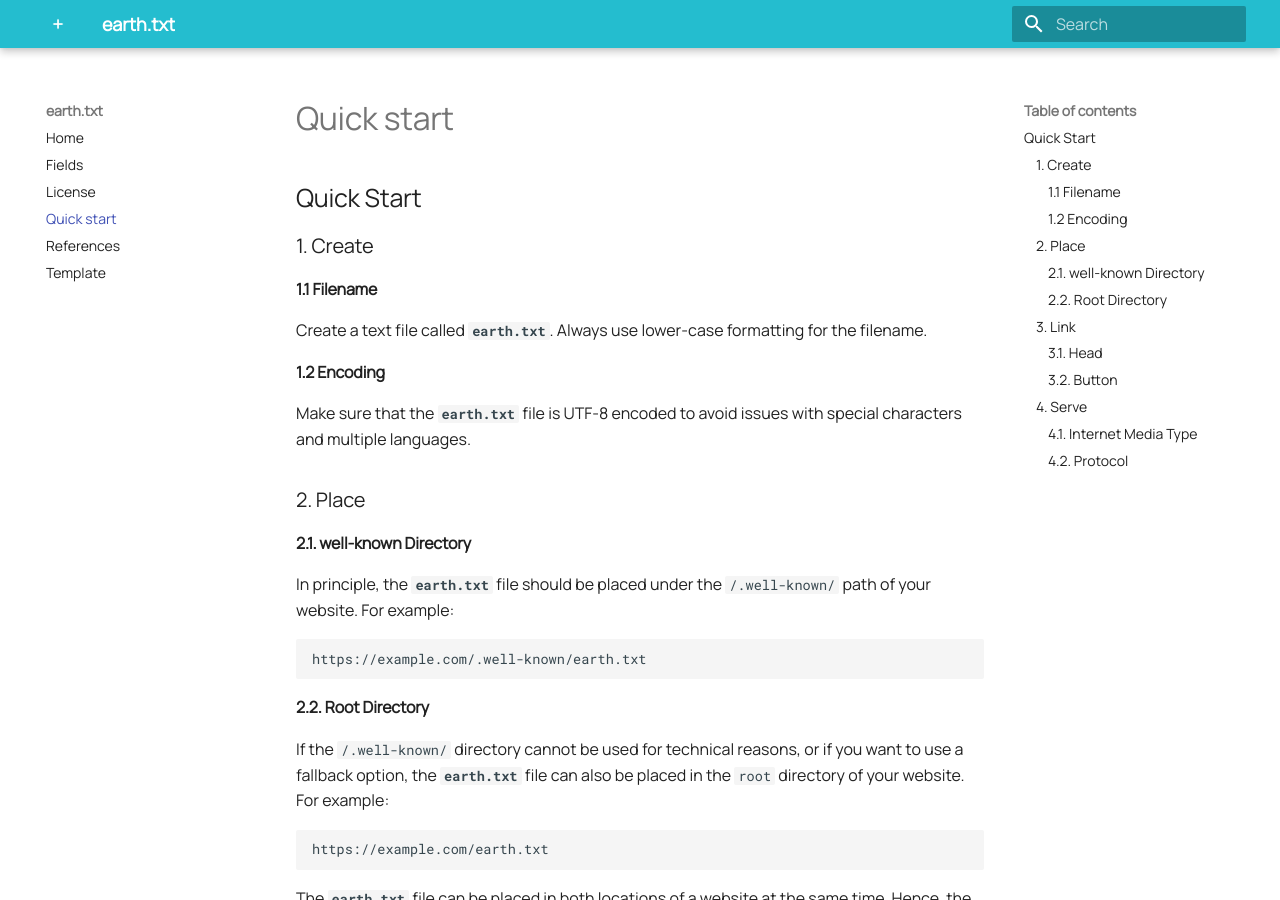
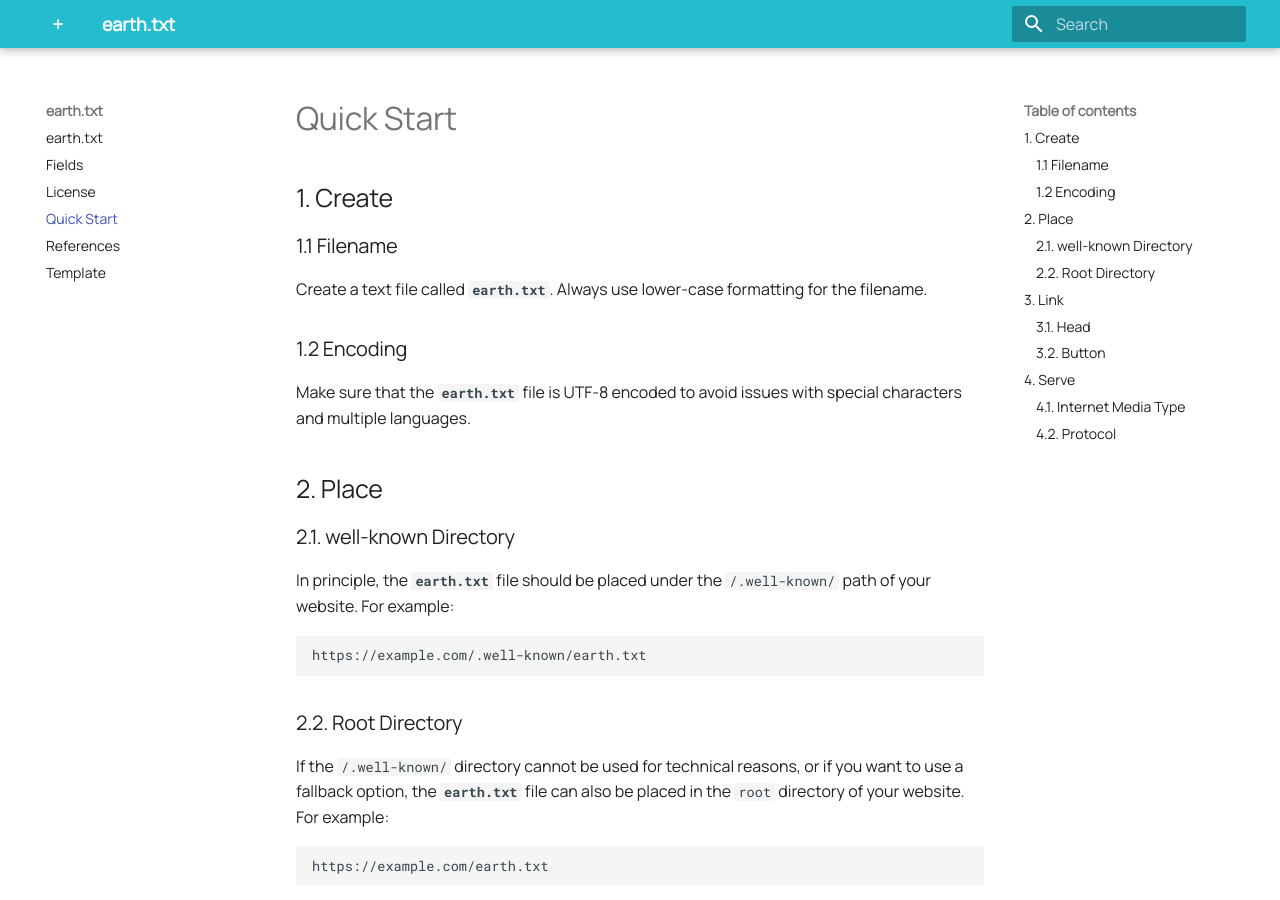
Before and after one commit to scape-foundation/earth-txt, an MkDocs documentation site: the page built from docs/quick_start.md, in a window 1280 px wide and 900 px high. Built offline with MkDocs 1.6.1 and Material for MkDocs 9.7.7, drawn with Linux system fonts in a browser that asks for light colours.

Commit message:
Update docs

````diff
--- a/docs/index.md
+++ b/docs/index.md
@@ -1,3 +1,5 @@
+# earth.txt
+
 <header>
 <p align="center">
     <img src=".github/images/earthtxt_logo.png" width="20%" height="20%" alt="Earth.txt Logo">
@@ -7,9 +9,6 @@
 </header>
 
 <br/>
-
-
-
 
 
 
--- a/docs/quick_start.md
+++ b/docs/quick_start.md
@@ -1,20 +1,18 @@
+# Quick Start
 
-## Quick Start
+## 1. Create
 
-
-### 1. Create
-
-#### 1.1 Filename
+### 1.1 Filename
 Create a text file called **`earth.txt`**.
 Always use lower-case formatting for the filename.
 
-#### 1.2 Encoding
+### 1.2 Encoding
 Make sure that the **`earth.txt`** file is UTF-8 encoded to avoid issues with special characters and multiple languages.
 
 
-### 2. Place
+## 2. Place
 
-#### 2.1. well-known Directory
+### 2.1. well-known Directory
 In principle, the **`earth.txt`** file should be placed under the `/.well-known/` path of your website. For example:
 
 ```
@@ -22,14 +20,12 @@ https://example.com/.well-known/earth.txt
 ```
 
 
-
-#### 2.2. Root Directory
+### 2.2. Root Directory
 If the `/.well-known/` directory cannot be used for technical reasons, or if you want to use a fallback option, the **`earth.txt`** file can also be placed in the `root` directory of your website. For example:
 
 ```
 https://example.com/earth.txt
 ```
-
 
 The **`earth.txt`** file can be placed in both locations of a website at the same time. Hence, the final directory structure for your website could look like this:
 
@@ -42,10 +38,10 @@ example.com/
 ```
 
 
-### 3. Link
+## 3. Link
 
 
-#### 3.1. Head
+### 3.1. Head
 
 Place a reference to the file using a `“help”` tag to the `<head>` section of your website. For example:
 
@@ -54,14 +50,16 @@ Place a reference to the file using a `“help”` tag to the `<head>` section o
 ```
 
 
-#### 3.2. Button
+### 3.2. Button
 Embed a **`earth.txt`** button to your site and link it to your **`earth.txt`** file.
 
 
-### 4. Serve
+## 4. Serve
 
-#### 4.1. Internet Media Type
+
+### 4.1. Internet Media Type
 The **`earth.txt`** file should have an Internet Media Type of `text/plain`.
 
-#### 4.2. Protocol
+
+### 4.2. Protocol
 The **`earth.txt`** file must be served over HTTPS.
````
Also changed, not shown: docs/fields.md (+1 -2 lines), docs/license.md (+0 -3 lines), docs/references.md (+2 -0 lines).
